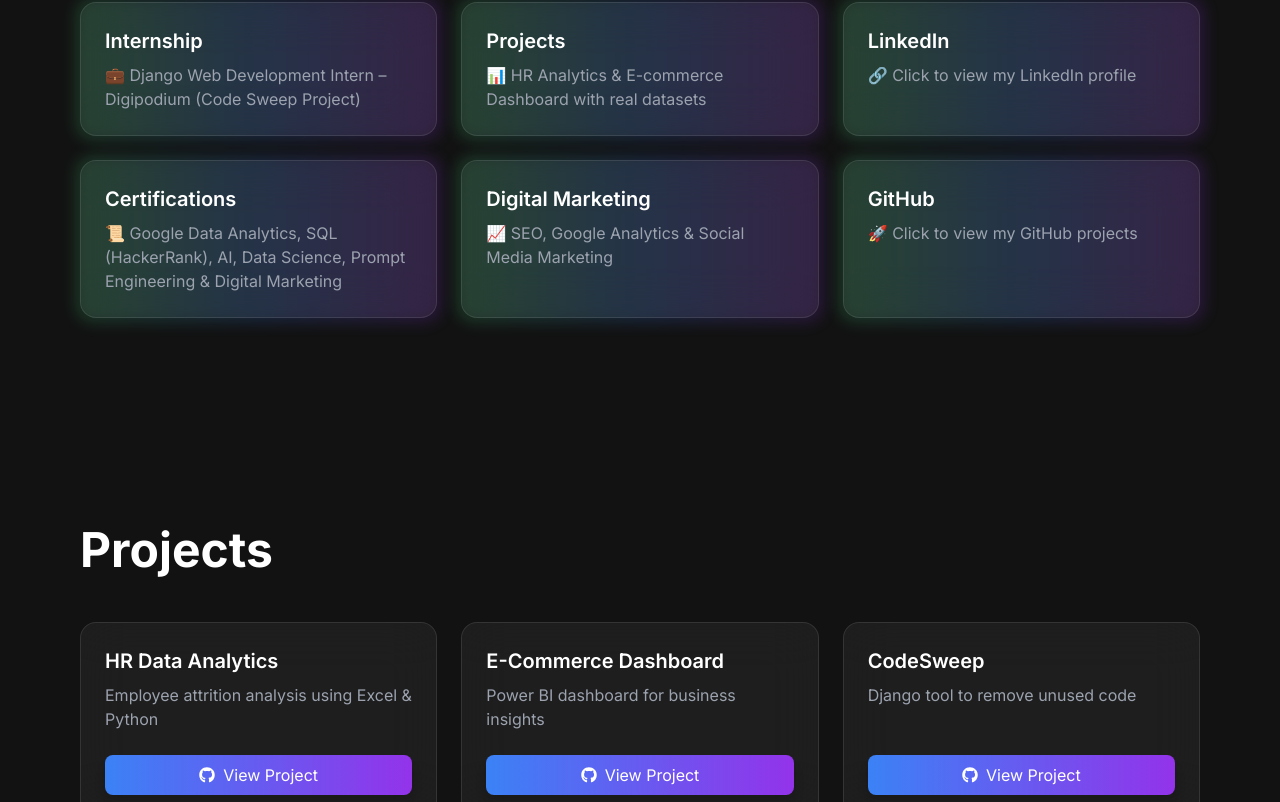
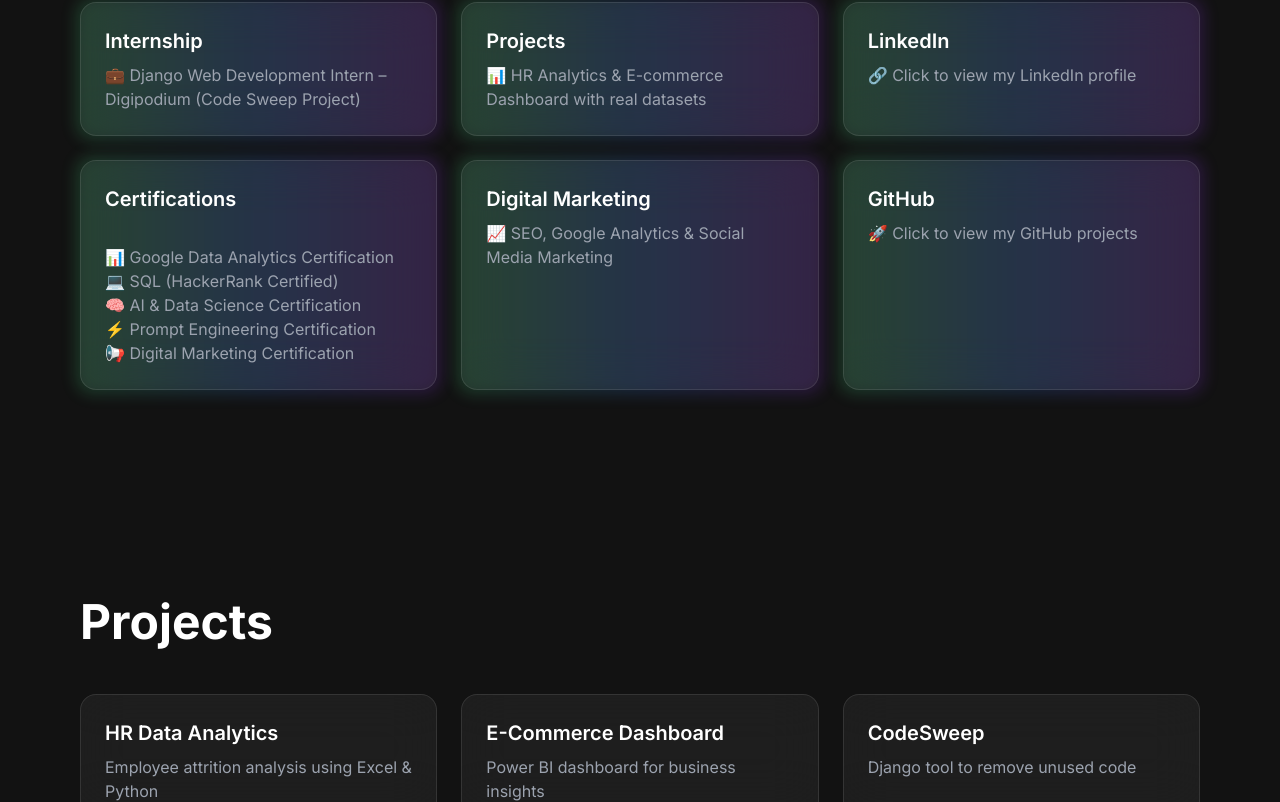
Before and after one commit to iamdeepraj9119/portfolio, a Next.js app: page / in a window 1280 px wide. Shown: the part 4962-5764 px from the top of the page. Built offline with nearby package versions, Linux system fonts and the light colour scheme.

Commit message:
added SEO metadata

```diff
--- a/app/components/Sections.tsx
+++ b/app/components/Sections.tsx
@@ -128,11 +128,17 @@
             {
               title: "LinkedIn",
               desc: "🔗 Click to view my LinkedIn profile",
-              link: "https://www.linkedin.com/",
+              link: "https://www.linkedin.com/in/YOUR-USERNAME",
             },
             {
               title: "Certifications",
-              desc: "📜 Google Data Analytics, SQL (HackerRank), AI, Data Science, Prompt Engineering & Digital Marketing",
+              desc: `
+📊 Google Data Analytics Certification
+💻 SQL (HackerRank Certified)
+🧠 AI & Data Science Certification
+⚡ Prompt Engineering Certification
+📢 Digital Marketing Certification
+              `,
             },
             {
               title: "Digital Marketing",
@@ -141,7 +147,7 @@
             {
               title: "GitHub",
               desc: "🚀 Click to view my GitHub projects",
-              link: "https://github.com/",
+              link: "https://github.com/YOUR-USERNAME",
             },
           ].map((item, i) => (
             <motion.a
@@ -159,7 +165,7 @@
               from-green-400 via-blue-500 to-purple-600
               rounded-2xl blur opacity-20 group-hover:opacity-60 transition"></div>
 
-              <div className="relative bg-white/5 border border-white/10 p-6 rounded-2xl backdrop-blur-xl h-full">
+              <div className="relative bg-white/5 border border-white/10 p-6 rounded-2xl backdrop-blur-xl h-full whitespace-pre-line">
                 <h3 className="text-lg sm:text-xl font-semibold mb-2 text-white">
                   {item.title}
                 </h3>
```
